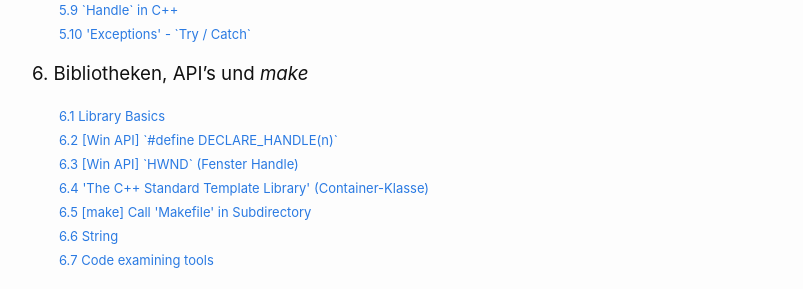
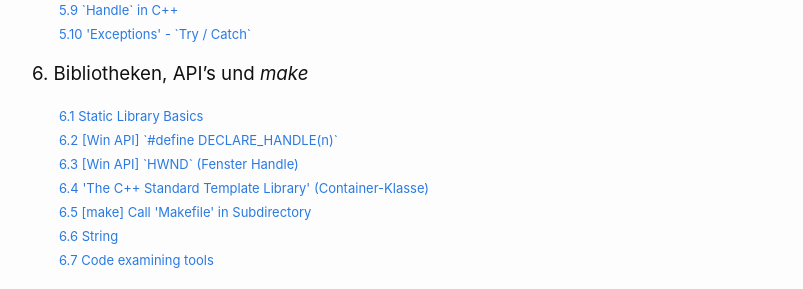
Before and after one commit to Hautaklyttn/progDocs, a Jekyll site: the page built from docs/articles/c_cpp.md, in a window 1280 px wide and 900 px high, scrolled down 1735 px. Shown: the part 152-441 px from the top of the window, without its empty margins (238-1041 px from the left). Built offline with Jekyll 4.4.1, drawn with Linux system fonts in a browser that asks for light colours; some of the changed text lies outside the part shown.

Commit message:
Update c_cpp.md

```diff
--- a/docs/articles/c_cpp.md
+++ b/docs/articles/c_cpp.md
@@ -82,7 +82,7 @@ layout: default
 &nbsp;&nbsp;&nbsp;&nbsp;&nbsp; [<font size="-1">5.10 'Exceptions' - `Try / Catch`</font>](#ch5-10)
 
 ### 6. Bibliotheken, API's und *make*
-&nbsp;&nbsp;&nbsp;&nbsp;&nbsp; [<font size="-1">6.1 Library Basics</font>](#ch6-1)
+&nbsp;&nbsp;&nbsp;&nbsp;&nbsp; [<font size="-1">6.1 Static Library Basics</font>](#ch6-1)
 &nbsp;&nbsp;&nbsp;&nbsp;&nbsp; [<font size="-1">6.2 [Win API] `#define DECLARE_HANDLE(n)`</font>](#ch6-2)
 &nbsp;&nbsp;&nbsp;&nbsp;&nbsp; [<font size="-1">6.3 [Win API] `HWND` (Fenster Handle)</font>](#ch6-3)
 &nbsp;&nbsp;&nbsp;&nbsp;&nbsp; [<font size="-1">6.4 'The C++ Standard Template Library' (Container-Klasse)</font>](#ch6-4)
@@ -2501,9 +2501,9 @@ Im Code-Beispiel wurde der Funktion 'TuWas()' eine Deklaration hinzugefügt, die
 # Bibliotheken, API's und *make*
 
 <a name="ch6-1"></a>
-### 6.1 Library Basics
-
-Eine Library (Bibliothek) ist eine Anwendung von Funktionen, die bereits in kompilierter Form vorliegen. Sie besteht aus zwei Teilen: dem Archiv und dem Interface in Form von Headern. Hier wird vorerst nur auf statische Libraries für den C-Compiler eingegangen werden. In der Regel enden sie auf die Dateinamenerweiterung `.a`.
+### 6.1 *Static* Library Basics
+
+Eine Library (Bibliothek) ist eine Anwendung von Funktionen, die bereits in kompilierter Form vorliegen. Sie besteht aus zwei Teilen: dem Archiv und dem Interface in Form von Headern. Hier wird vorerst nur auf statische Libraries für den C-Compiler eingegangen werden. In der Regel enden sie auf die Dateinamenerweiterung `.a` (Linux/Unix).
 
 - Zunächst wird der Quellcode benötigt, d.h. eine \*.c-Datei mit den Funktionen, aber keine 'main'-Funktion
 - Da eine Library lediglich kompiliert und assembliert, aber nicht gelinkt werden soll, muss das beim Compileraufruf berücksichtigt werden. Der Kommandozeilenschalter dafür ist `-c`, z.b.
```
